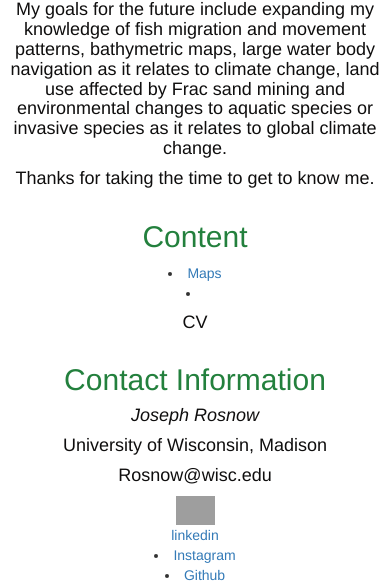
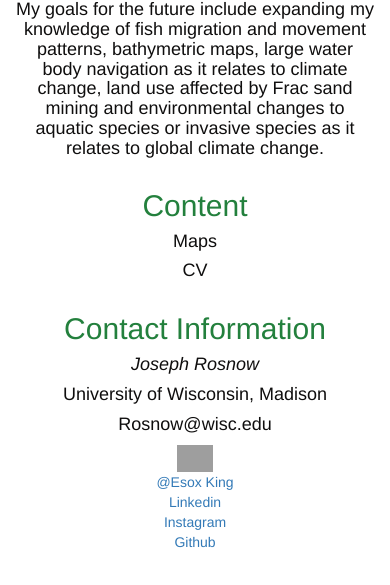
Before and after one commit to joros115/joros115.github.io, a plain HTML site: page lab3.1Desktop.html in a window 390 px wide. Shown: the part 647-1232 px from the top of the page. After the commit the page ends 1199 px from the top, so only its background shows below. Drawn offline with nearby package versions, Linux system fonts and the light colour scheme; grey boxes are pictures that could not be loaded; files whose address does not match are found by name.

Commit message:
Add files via upload

```diff
--- a/lab3.1Desktop.html
+++ b/lab3.1Desktop.html
@@ -1,4 +1,4 @@
-.<!DOCTYPE html>
+<!DOCTYPE html>
 <html>
 <center>
   <head>
@@ -18,7 +18,8 @@
 			(function(i,s,o,g,r,a,m){i['GoogleAnalyticsObject']=r;i[r]=i[r]||function(){
 			(i[r].q=i[r].q||[]).push(arguments)},i[r].l=1*new Date();a=s.createElement(o),
 			m=s.getElementsByTagName(o)[0];a.async=1;a.src=g;m.parentNode.insertBefore(a,m)
-			})(window,document,'script','https://www.google-analytics.com/analytics.js','ga');
+
+						})(window,document,'script','https://www.google-analytics.com/analytics.js','ga');
 			ga('create', 'UA-83579586-1', 'auto');
 			ga('send', 'pageview');
 		</script>
@@ -33,7 +34,6 @@
 		</div>
             </div>
         </div>
-	<div class="row">
             <div class= "fluid container">
                 <div class="col-sm-4"></div>
                     <div id="main">
@@ -47,23 +47,19 @@
 
                          <p><h4>My goals for the future include expanding my knowledge of fish migration and movement patterns, bathymetric maps, large water body navigation as it relates to climate change, land use affected by Frac sand mining and environmental changes to aquatic species or invasive species as it relates to global climate change.</h4>
 
-                    <p><h4>Thanks for taking the time to get to know me.</h4>
-    <div class="row">
                 <div class= "fluid container">
-				<div class="col-sm-4"></div>
-                <div id="contact">
 
                         <h2>Content</h2>
 
-			                 <li><a href="Maps.html" id="navText">Maps</a></li>
-			                 <li><a href="assets/Resume.pdf"><h4>CV</h4></a></li>
 
-        </div>
+			                 <a href="Maps.html" id="navText"><h4>Maps</h4></a>
+
+			               <a href="assets/Resume.pdf"><h4>CV</h4></a>
+                    </div>
         </div>
         </div>
 <footer>
     <div id="Contact">
-			<div class="row">
                 <div class= "fluid container">
                 <div class="col-sm-4"></div>
                     <h2>Contact Information</h2>
@@ -71,19 +67,26 @@
 				    <h4>University of Wisconsin, Madison</h4>
 				    <h4>Rosnow@wisc.edu</h4>
 			<img src="assets/Greeneye.png" alt="" style="width:10%"/>
-                <div class= "fluid container"
 
-                   <li> <a href="https://www.linkedin.com/in/joe-rosnow-28538514a//">linkedin</a>  </li>
-                    <li><a href="https://www.instagram.com/joros115/">Instagram</a></li>
-			<li><a href=joros115.github.io/joros115.github.io/>Github</a></li>
+                    <div class="fluid container"></div>
+
+                    <a href="https://www.twitter.com/Esox_King/">@Esox King</a>
+
+                    <div class="fluid container"></div>
+
+                    <a href="https://www.linkedin.com/in/joe-rosnow-28538514a/">Linkedin</a>
+
+                    <div class="fluid container"></div>
+
+                      <a href="https://www.instagram.com/joros115//">Instagram</a>
+
+                    <div class="fluid container"></div>
+
+                    <a href="joros115.github.io/joros115.github.io/">Github</a>
+
                 </div>
         </div>
-        </div>
-        </div>
     </footer>
-    </div>
-    </div>
-    </div>
 </body>
 </center>
 </html>
```
